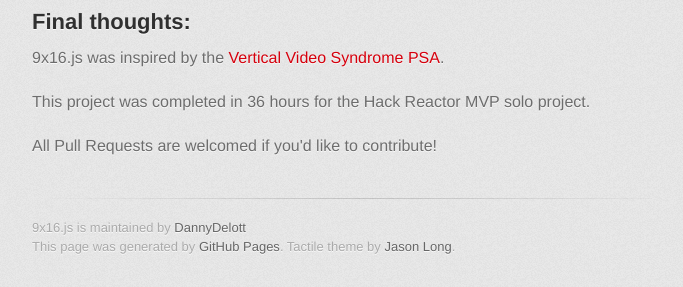
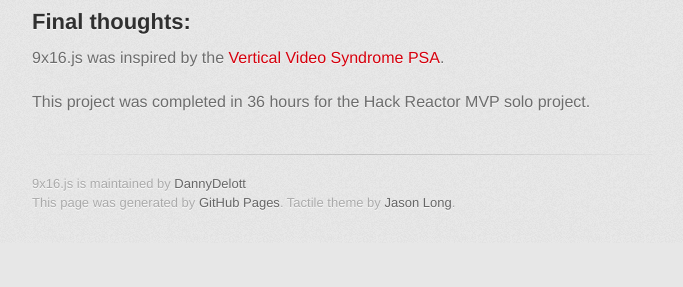
Before and after one commit to DannyDelott/9x16, a plain HTML site: page index.html in a window 1280 px wide. Shown: the part 1357-1644 px from the top of the page, without its empty margins (298-981 px from the left). After the commit the page ends 1600 px from the top, so only its background shows below. Drawn offline with nearby package versions, Linux system fonts and the light colour scheme; a web font is replaced by a local one.

Commit message:
Update index.html

```diff
--- a/index.html
+++ b/index.html
@@ -74,7 +74,6 @@
           <h3>Final thoughts:</h3>
           <p>9x16.js was inspired by the <a href="https://www.youtube.com/watch?v=Bt9zSfinwFA">Vertical Video Syndrome PSA</a>.</p>
           <p>This project was completed in 36 hours for the Hack Reactor MVP solo project.</p>
-          <p>All Pull Requests are welcomed if you'd like to contribute!</p>
         </section>
 
         <footer>
```
